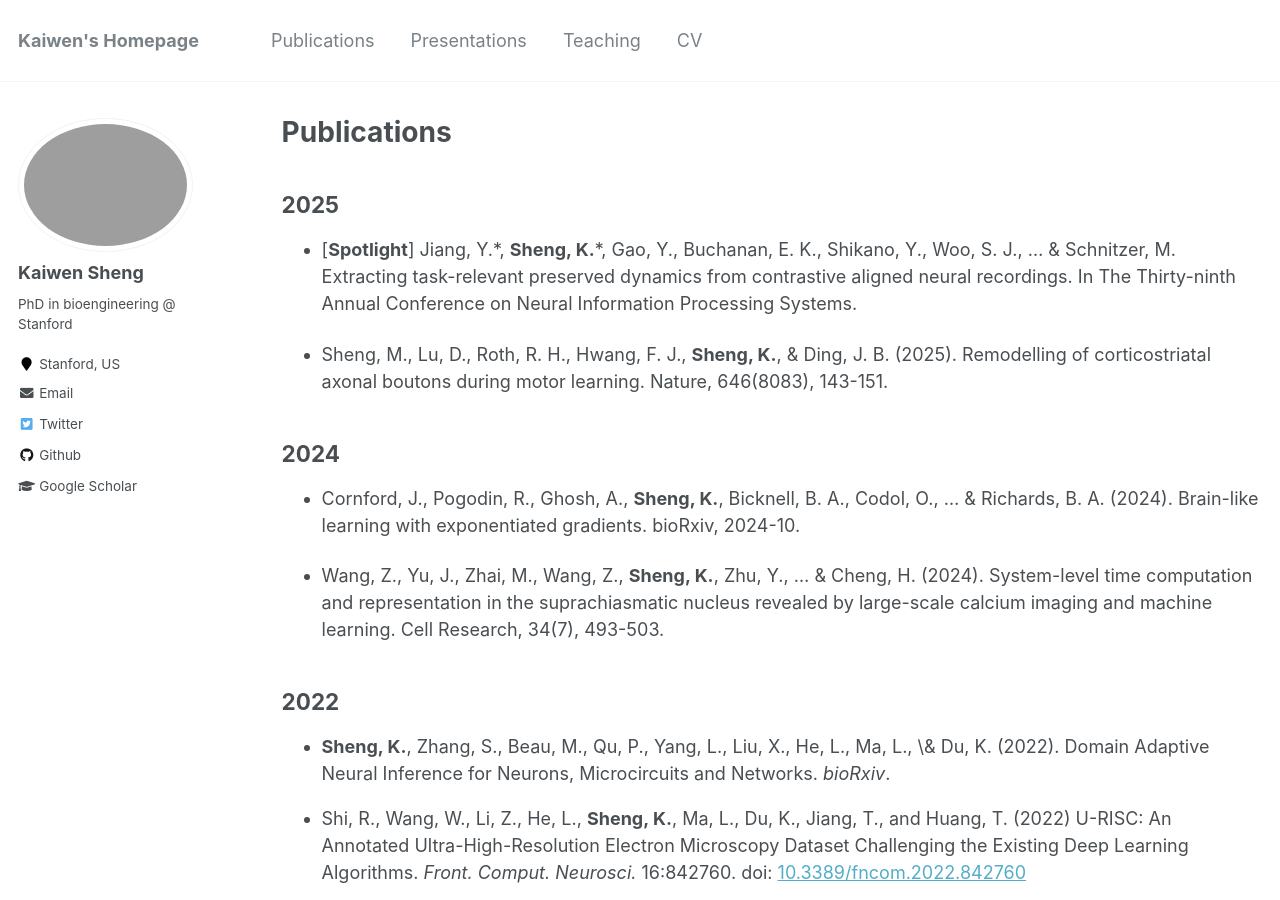
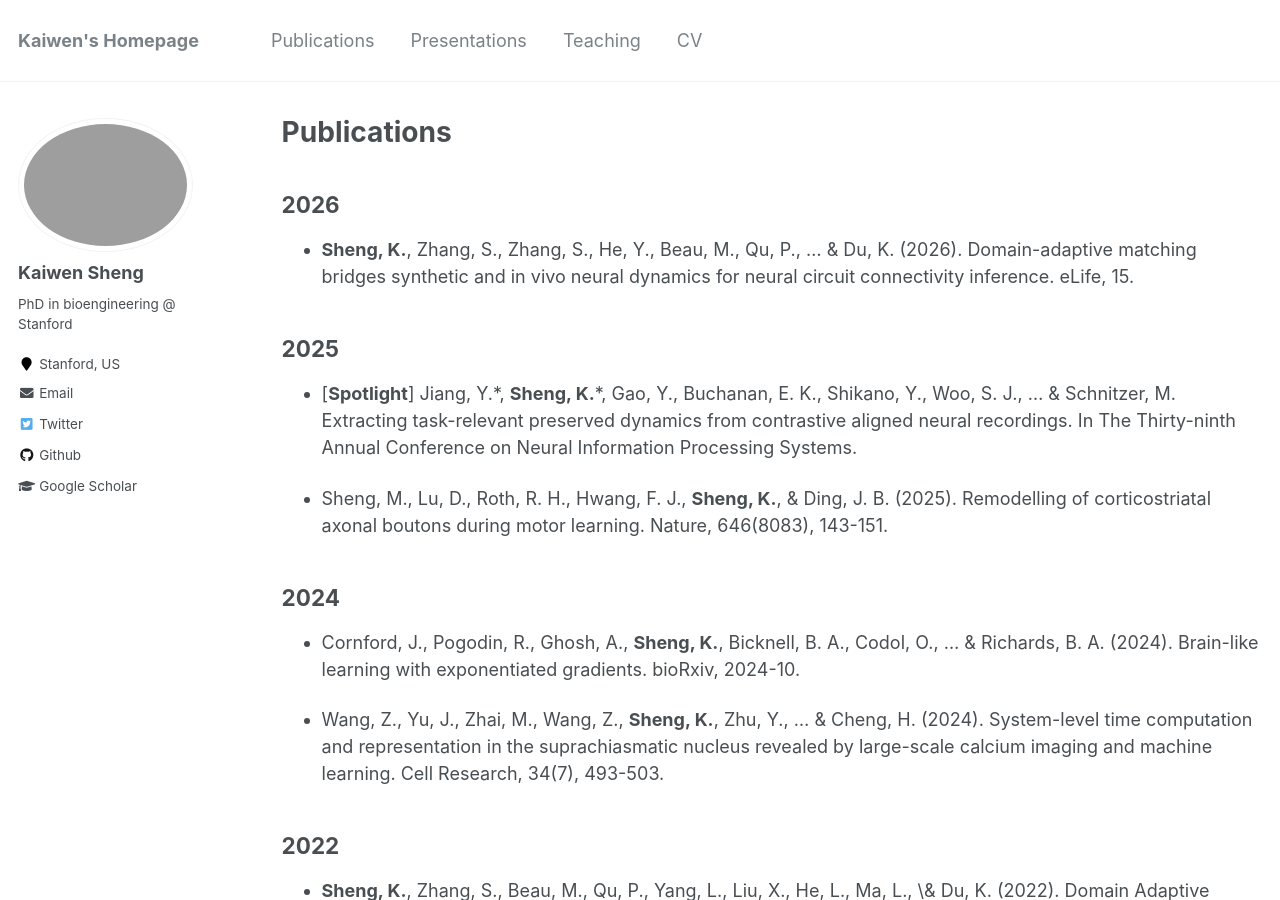
Before and after one commit to holmosaint/holmosaint.github.io, a Jekyll site: the page built from _pages/publications.md, in a window 1280 px wide and 900 px high. Built offline with Jekyll 4.4.1, drawn with Linux system fonts in a browser that asks for light colours.

Commit message:
Add 2026 publication entry to publications.md

```diff
--- a/_pages/publications.md
+++ b/_pages/publications.md
@@ -4,6 +4,9 @@ title: "Publications"
 permalink: /publications/
 author_profile: true
 ---
+
+## 2026
+- **Sheng, K.**, Zhang, S., Zhang, S., He, Y., Beau, M., Qu, P., ... & Du, K. (2026). Domain-adaptive matching bridges synthetic and in vivo neural dynamics for neural circuit connectivity inference. eLife, 15.
 
 ## 2025
 - \[**Spotlight**\] Jiang, Y.\*, **Sheng, K.**\*, Gao, Y., Buchanan, E. K., Shikano, Y., Woo, S. J., ... & Schnitzer, M. Extracting task-relevant preserved dynamics from contrastive aligned neural recordings. In The Thirty-ninth Annual Conference on Neural Information Processing Systems.
```
